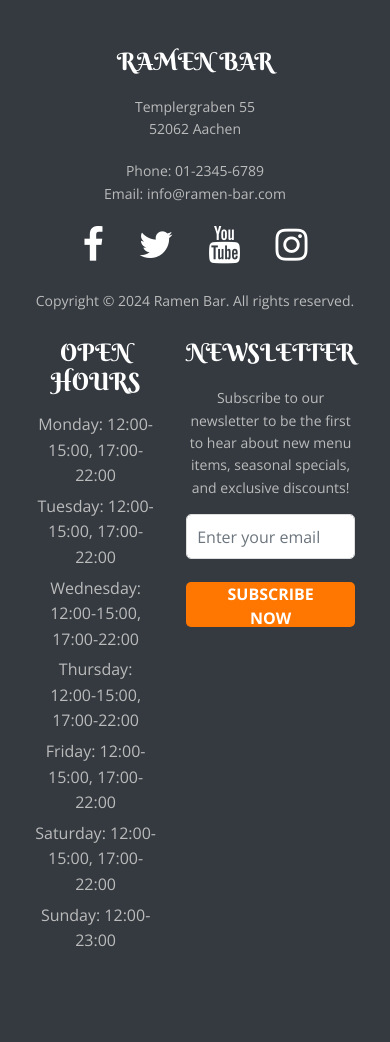
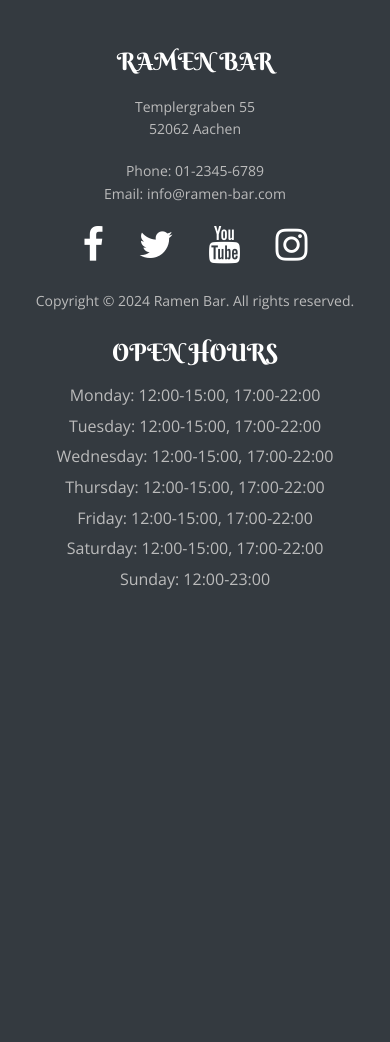
Before and after one commit to micmic210/booking-app, a Django app: page /blog/ in a window 390 px wide. Shown: the part 678-1720 px from the top of the page. After the commit the page ends 1267 px from the top, so only its background shows below. Run offline with Django 4.2, Linux system fonts and the light colour scheme; data that the repository does not hold is empty; some libraries are stand-ins or nearby versions.

Commit message:
Adjust the stying for small screens and remove newsletter section

```diff
--- a/templates/base.html
+++ b/templates/base.html
@@ -57,7 +57,7 @@
     <!-- Header -->
     <header class="navbar navbar-expand-lg navbar-light bg-white fixed-top">
         <div class="container">
-            <a class="navbar-brand" href="#index">
+            <a class="navbar-brand" href="{% url 'index' %}">
                 <img src="{% static 'img/ramen-logo.png' %}" alt="Ramen Logo" width="80">
             </a>
             <button class="navbar-toggler" type="button" data-toggle="collapse" data-target="#navbarNav"
@@ -106,7 +106,7 @@
         <div class="container">
             <div class="row">
                 <!-- Contact Section -->
-                <div class="col-md-4 mb-3 text-center text-md-start">
+                <div class="col-md-6 mb-3 text-center text-md-start">
                     <h2 class="mb-3">Ramen Bar</h2>
                     <p>Templergraben 55
                         <br>52062 Aachen
@@ -131,7 +131,7 @@
                     <p class="mt-4 text-center text-md-start">Copyright © 2024 Ramen Bar. All rights reserved.</p>
                 </div>
                 <!-- Open Hours Section -->
-                <div class="col-md-4 mb-4 text-center">
+                <div class="col-md-6 mb-4 text-center">
                     <h2 class="mb-3">Open Hours</h2>
                     <ul class="list-unstyled">
                         <li>
@@ -163,16 +163,6 @@
                             <span>12:00-23:00</span>
                         </li>
                     </ul>
-                </div>
-                <!-- Newsletter Section -->
-                <div class="col-md-4 mb-4 text-center">
-                    <h2 class="mb-3">Newsletter</h2>
-                    <p>Subscribe to our newsletter to be the first to hear about new menu items, seasonal specials,
-                        and exclusive discounts!</p>
-                    <form class="form-group">
-                        <input type="email" class="form-control me-2" placeholder="Enter your email" required>
-                        <button type="submit" id="subscribeButton" class="btn btn-orange mt-2">Subscribe Now</button>
-                    </form>
                 </div>
             </div>
         </div>
```
Also changed, not shown: 1 other file.
